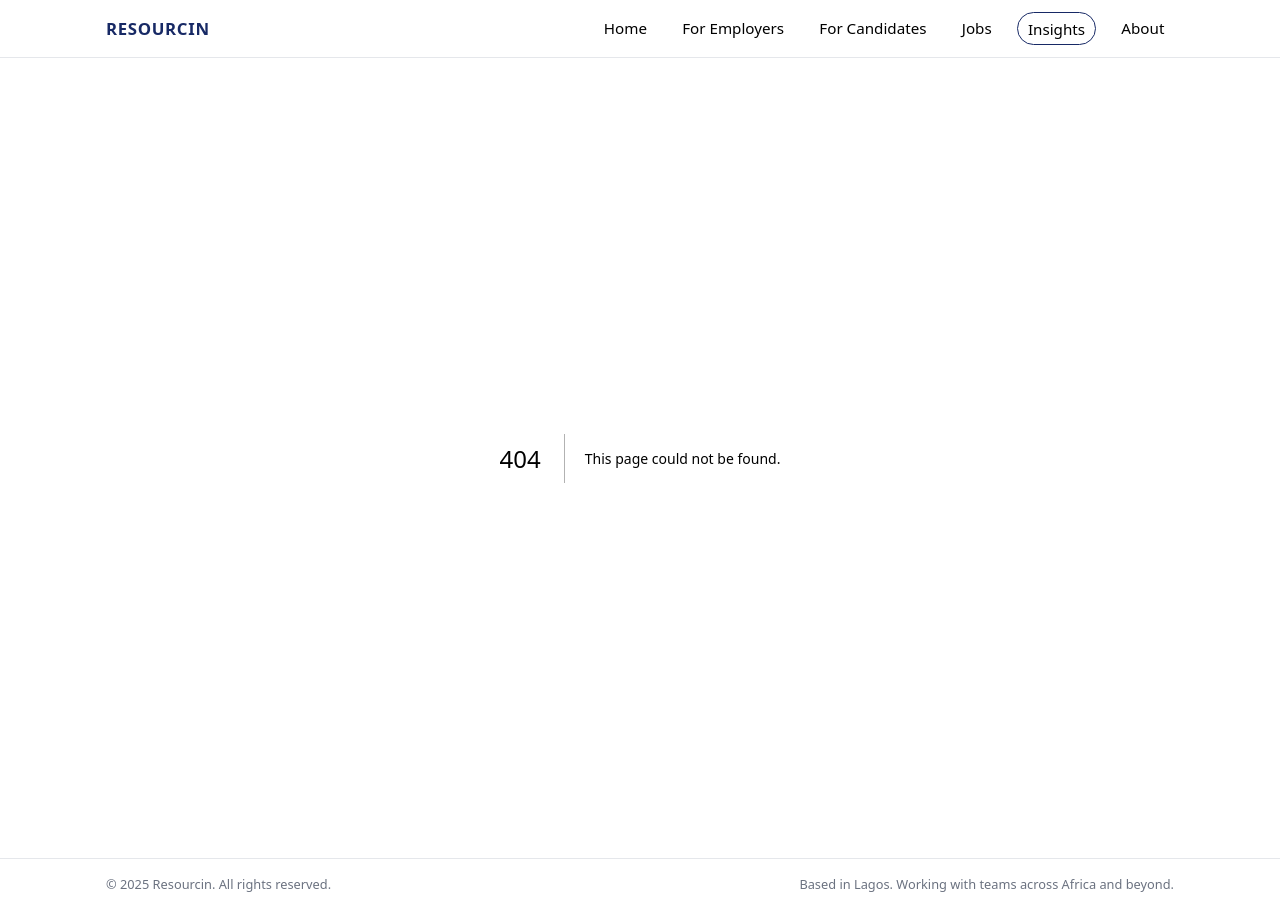
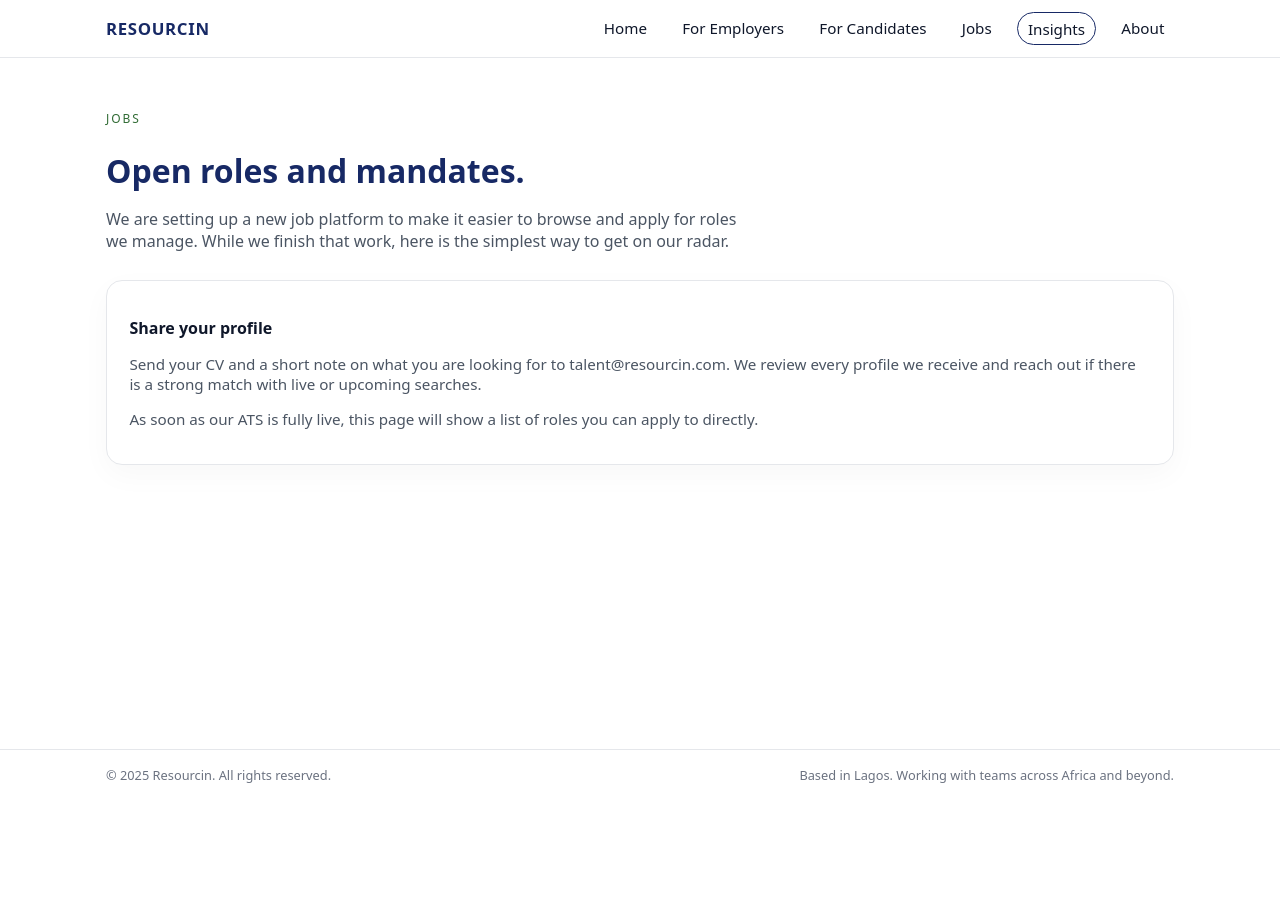
Before and after one commit to xieph-hub/resourcin-site, a Next.js app: page /jobs in a window 1280 px wide. Before the commit this address had no page. After the commit the page ends 800 px from the top, so only its background shows below. Built offline with nearby package versions, Linux system fonts and the light colour scheme.

Commit message:
Create page.js

```diff
--- /dev/null
+++ b/app/jobs/page.js
@@ -0,0 +1,31 @@
+export const metadata = {
+  title: "Jobs | Resourcin",
+};
+
+export default function JobsPage() {
+  return (
+    <div className="page-wrapper">
+      <p className="page-eyebrow">Jobs</p>
+      <h1 className="page-title">Open roles and mandates.</h1>
+      <p className="page-lede">
+        We are setting up a new job platform to make it easier to browse and
+        apply for roles we manage. While we finish that work, here is the
+        simplest way to get on our radar.
+      </p>
+
+      <div className="card">
+        <h3 className="card-title">Share your profile</h3>
+        <p className="card-body">
+          Send your CV and a short note on what you are looking for to{" "}
+          <a href="mailto:talent@resourcin.com">talent@resourcin.com</a>. We
+          review every profile we receive and reach out if there is a strong
+          match with live or upcoming searches.
+        </p>
+        <p className="card-body">
+          As soon as our ATS is fully live, this page will show a list of roles
+          you can apply to directly.
+        </p>
+      </div>
+    </div>
+  );
+}
```
